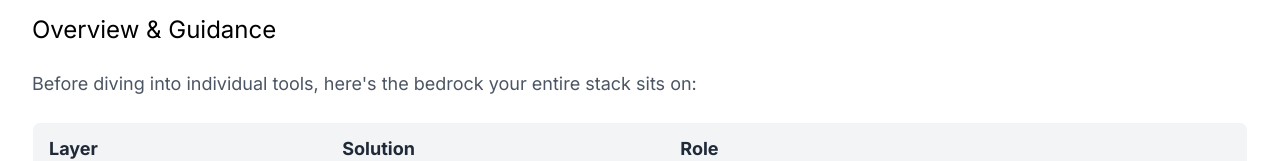
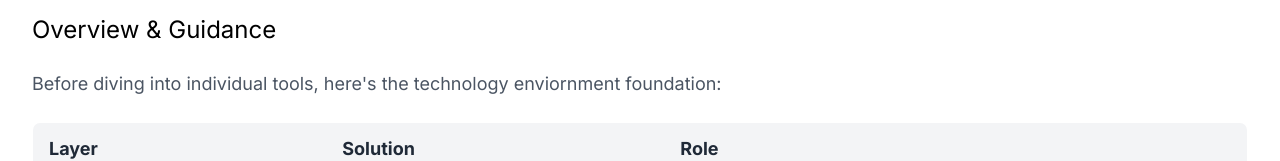
Before and after one commit to agault/Thresh-Intranet, a Next.js app: page /tools in a window 1280 px wide. Shown: the part 154-315 px from the top of the page. Built offline with nearby package versions, Linux system fonts and the light colour scheme.

Commit message:
Update page.tsx

```diff
--- a/src/app/tools/page.tsx
+++ b/src/app/tools/page.tsx
@@ -27,7 +27,7 @@ export default function ToolsPage() {
 
 <div className="text-gray-600 text-lg mb-8 space-y-6">
   <p>
-    Before diving into individual tools, here&apos;s the bedrock your entire stack sits on:
+    Before diving into individual tools, here&apos;s the technology enviornment foundation:
   </p>
 
   {/* Foundation Table */}
```
